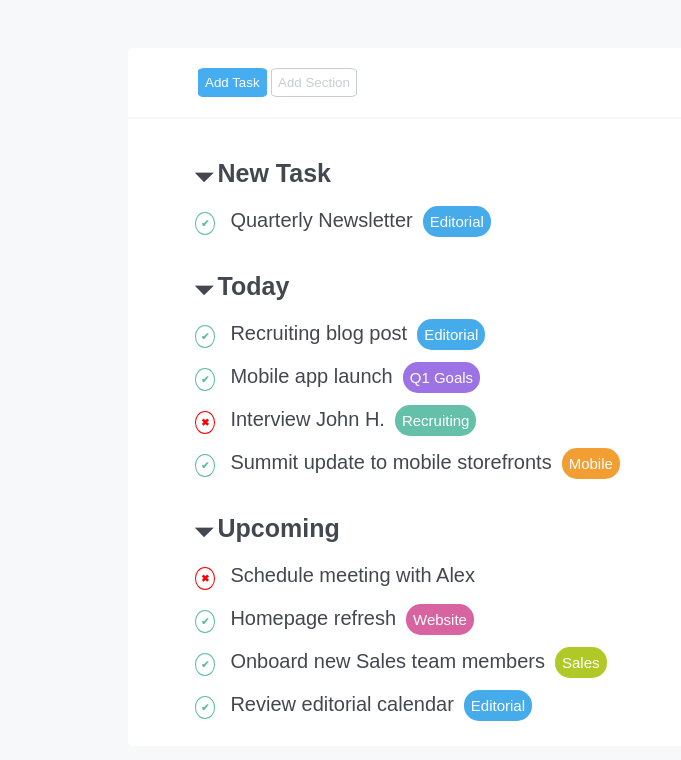
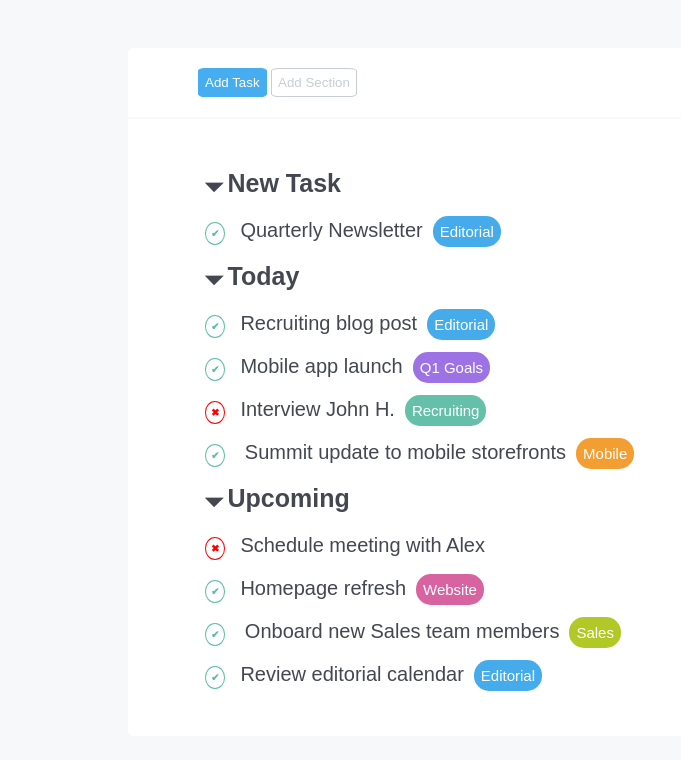
Before and after one commit to Apollo11-hub/html-css-toboolist, a plain HTML site: page index.html in a window 1280 px wide. Shown: the part 60-820 px from the top of the page, without its empty margins (0-681 px from the left). Drawn offline with Linux system fonts and the light colour scheme.

Commit message:
Modifiche "finali"

```diff
--- a/css/style.css
+++ b/css/style.css
@@ -13,15 +13,21 @@ section{
   width: 80%;
   margin: 0 auto;
 }
-a{
-  text-decoration: none;
-  color: white;
-}
 
 .container{
   margin: 0 auto;
   width: 100%;
   background-color: #f6f8f9;
+}
+
+ul{
+  list-style: none;
+  margin: auto;
+  padding: 40px 0px;
+}
+li{
+  padding: 10px;
+
 }
 
 /*
@@ -57,19 +63,21 @@ Main
   background-color: white;
   }
 
+  .buttonstyle{
+    padding: 6px;
+    border-radius: 10%;
+
+  }
   #butt-one{
-    padding: 6px;
     margin-left: 50px;
+    color: white;
     background-color: #47adf1;
     border:1px solid  #47adf1;
-    border-radius: 10%;
   }
   #butt-two{
-    padding: 6px;
     color: #c7cdd2;
     background-color: white;
     border:1px solid  #c7cdd2;
-    border-radius: 10%;
   }
 
   .todolist{
@@ -102,12 +110,9 @@ Main
     padding-top: 20px;
   }
 
-  .positive::before{
-    content:"\2714";
-    color:  #5dbda4;
+  .stylebefore::before{
     margin-left: 67px;
     margin-right: 15px;
-    border: 1px solid #5dbda4;
     border-radius: 50%;
     font-weight: bold;
     font-size: 10px;
@@ -115,80 +120,54 @@ Main
     width: fit-content;
   }
 
+
+  .positive::before{
+    content:"\2714";
+    color:  #5dbda4;
+    border: 1px solid #5dbda4;
+  }
+
   .negative::before{
     content:"\2716";
     color:  #ff0000;
-    margin-left: 67px;
-    margin-right: 15px;
     border: 1px solid #ff0000;
-    border-radius: 50%;
-    font-weight: bold;
-    font-size: 10px;
-    padding: 5px;
-    width: fit-content;
   }
 
-  .editorial::after{
-    content:"Editorial";
+  .taskstyle::after{
     margin-left: 10px;
     padding: 7px;
     border-radius: 15px;
     font-size: 15px;
     color: white;
+  }
+
+  .editorial::after{
+    content:"Editorial";
     background-color: #45abea;
     }
 
 
-    .goals::after{
+  .goals::after{
     content:"Q1 Goals";
-    margin-left: 10px;
-    padding: 7px;
-    border-radius: 15px;
-    font-size: 15px;
-    color: white;
     background-color: #9c72e4;
     }
 
-    .recruiting::after{
+  .recruiting::after{
     content:"Recruiting";
-    margin-left: 10px;
-    padding: 7px;
-    border-radius: 15px;
-    font-size: 15px;
-    color: white;
     background-color: #64c0a9;
     }
 
-    .mobile::after{
+  .mobile::after{
     content:"Mobile";
-    margin-left: 10px;
-    padding: 7px;
-    border-radius: 15px;
-    font-size: 15px;
-    color: white;
     background-color: #f29e33;
     }
 
-    .website::after{
+  .website::after{
     content:"Website";
-    margin-left: 10px;
-    padding: 7px;
-    border-radius: 15px;
-    font-size: 15px;
-    color: white;
     background-color: #d863a1;
     }
 
-    .sales::after{
+  .sales::after{
     content:"Sales";
-    margin-left: 10px;
-    padding: 7px;
-    border-radius: 15px;
-    font-size: 15px;
-    color: white;
     background-color: #b0c926;
     }
-
-    #bottom{
-      padding-bottom: 30px;
-    }
--- a/index.html
+++ b/index.html
@@ -25,27 +25,29 @@
         <!-- Sviluppo corpo centrole->pulsanti -->
     <section class="buttonspace">
       <div>
-        <!-- Modificare link per bottoni -->
-        <button id="butt-one"><a href="">Add Task</a></button>
-        <button id="butt-two">Add Section</button>
+
+        <button class="buttonstyle" id="butt-one">Add Task</button>
+        <button class="buttonstyle" id="butt-two">Add Section</button>
       </div>
     </section>
       <!-- Section lista -->
     <section class="todolist">
 
       <div>
-        <p class="mainmenu">New Task</p>
-        <p class="secondarytext positive editorial" >Quarterly Newsletter</p>
-        <p class="mainmenu">Today</p>
-        <p class="secondarytext positive editorial" >Recruiting blog post</p>
-        <p class="secondarytext positive goals" >Mobile app launch</p>
-        <p class="secondarytext negative recruiting" >Interview John H.</p>
-        <p class="secondarytext positive mobile" >Summit update to mobile storefronts</p>
-        <p class="mainmenu">Upcoming</p>
-        <p class="secondarytext negative" >Schedule meeting with Alex</p>
-        <p class="secondarytext positive website" >Homepage refresh</p>
-        <p class="secondarytext positive sales" >Onboard new Sales team members</p>
-        <p class="secondarytext positive editorial" id="bottom">Review editorial calendar</p>
+        <ul>
+          <li><span class="mainmenu">New Task</span></li>
+          <li class="positive stylebefore"><span class="secondarytext taskstyle  editorial" >Quarterly Newsletter</span></li>
+          <li><span class="mainmenu">Today</span></li>
+          <li class="positive stylebefore"><span class="secondarytext taskstyle editorial" >Recruiting blog post</span></li>
+          <li class="positive stylebefore"><span class="secondarytext taskstyle goals" >Mobile app launch</span></li>
+          <li class="negative stylebefore"><span class="secondarytext taskstyle recruiting" >Interview John H.</span></li>
+          <li class="positive stylebefore"> <span class="secondarytext taskstyle mobile">Summit update to mobile storefronts</span></li>
+          <li><span class="mainmenu">Upcoming</span></li>
+          <li class="negative stylebefore"><span class="secondarytext" >Schedule meeting with Alex</span></li>
+          <li class="positive stylebefore"><span class="secondarytext  taskstyle website" >Homepage refresh</span></li>
+          <li class="positive stylebefore"> <span class="secondarytext taskstyle sales">Onboard new Sales team members</span></li>
+          <li class="positive stylebefore"><span class="secondarytext taskstyle editorial">Review editorial calendar</span></li>
+        </ul>
 
       </div>
 
```
